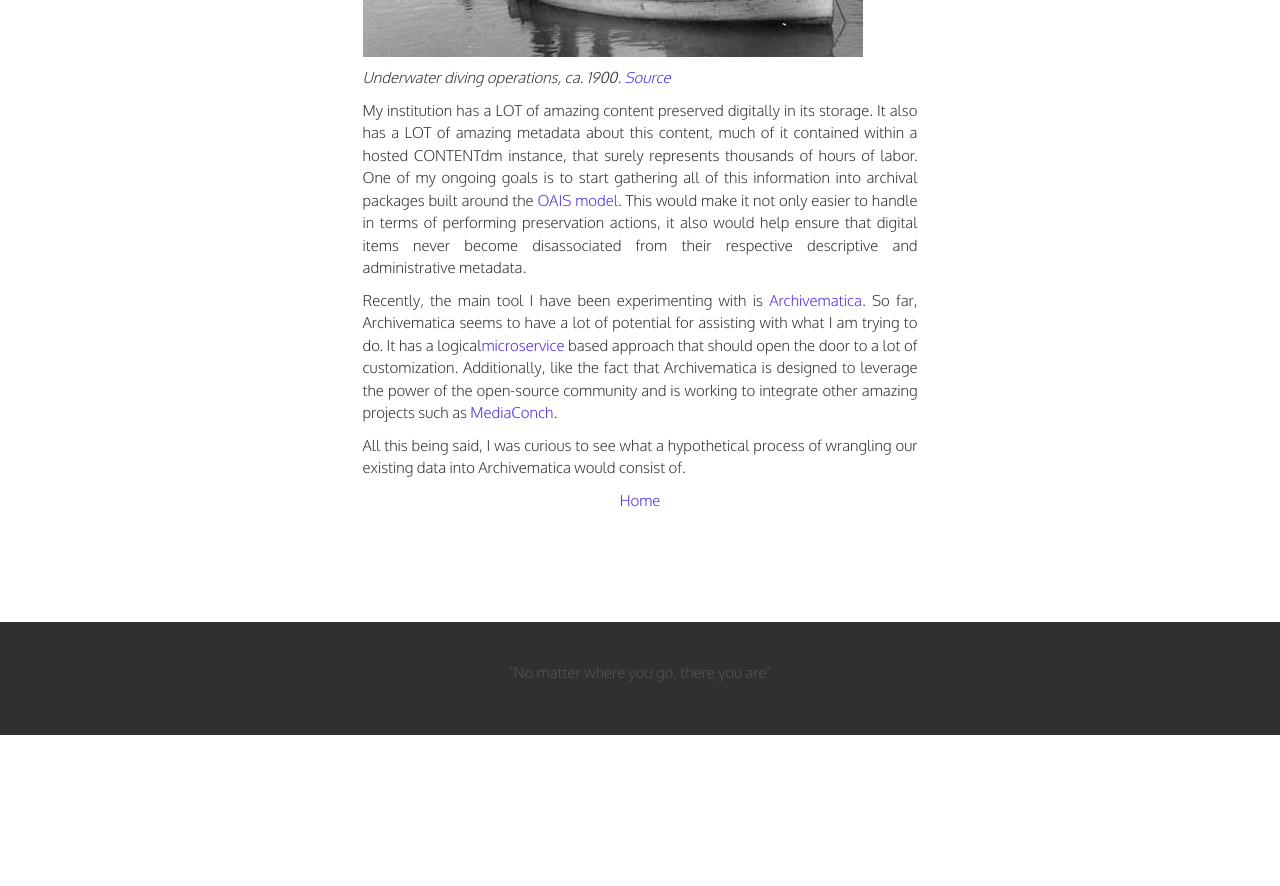
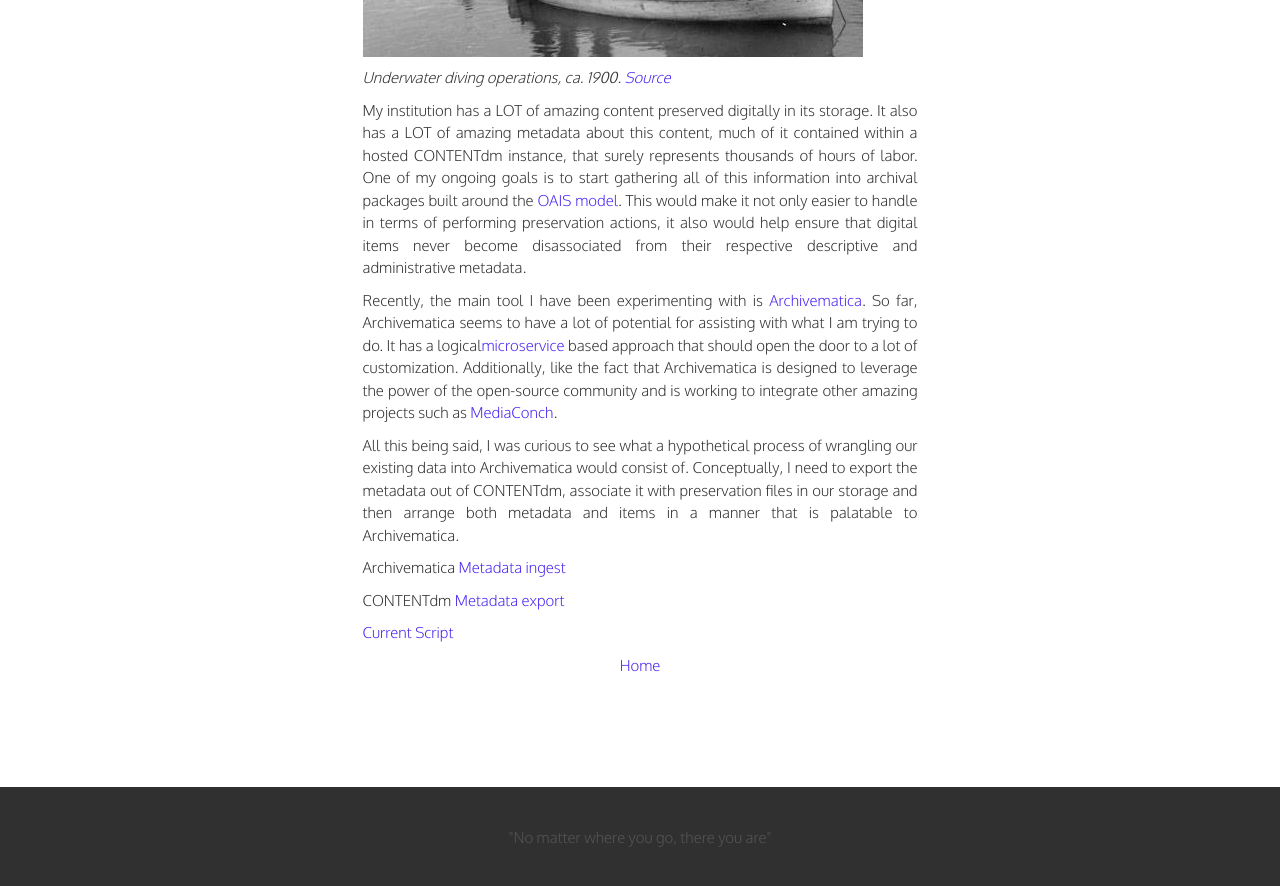
Before and after one commit to privatezero/weaverblog, a Jekyll site: the page built from _posts/2018-03-29-Testing-for-Archivematica-Migration.md, in a window 1280 px wide and 900 px high, scrolled down 858 px. Shown: the top 886 px of the window. Built offline with Jekyll 4.4.1, drawn with Linux system fonts in a browser that asks for light colours; before the commit the page ends 1593 px from its top, so only the background shows below that.

Commit message:
some links

```diff
--- a/_posts/2018-03-29-Testing-for-Archivematica-Migration.md
+++ b/_posts/2018-03-29-Testing-for-Archivematica-Migration.md
@@ -12,4 +12,10 @@ My institution has a LOT of amazing content preserved digitally in its storage.
 
 Recently, the main tool I have been experimenting with is [Archivematica](https://www.archivematica.org/en/). So far, Archivematica seems to have a lot of potential for assisting with what I am trying to do. It has a logical[microservice](https://en.wikipedia.org/wiki/Microservices) based approach that should open the door to a lot of customization. Additionally, like the fact that Archivematica is designed to leverage the power of the open-source community and is working to integrate other amazing projects such as [MediaConch](https://mediaarea.net/MediaConch).
 
-All this being said, I was curious to see what a hypothetical process of wrangling our existing data into Archivematica would consist of.
+All this being said, I was curious to see what a hypothetical process of wrangling our existing data into Archivematica would consist of. Conceptually, I need to export the metadata out of CONTENTdm, associate it with preservation files in our storage and then arrange both metadata and items in a manner that is palatable to Archivematica.
+
+Archivematica [Metadata ingest](https://wiki.archivematica.org/Metadata_import)
+
+CONTENTdm [Metadata export](https://www.oclc.org/support/services/contentdm/help/collection-admin-help/exporting-metadata.en.html)
+
+[Current Script](https://github.com/privatezero/contentdm_parse/blob/master/contentdm_parse.rb)
```
